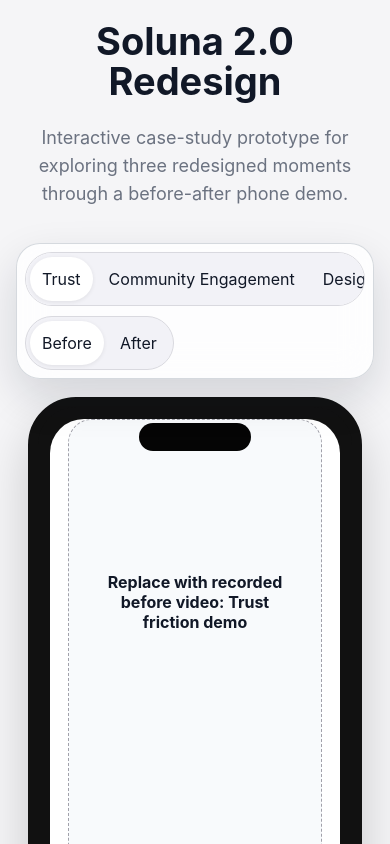
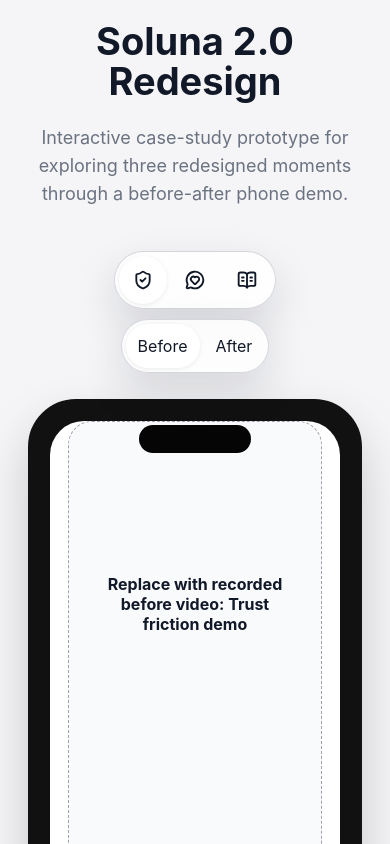
Before and after one commit to bulujamJudy/soluna-prototype, a React (Vite) app: page / in a window 390 px wide. Shown: the top 844 px of the page. Built offline with nearby package versions, Linux system fonts and the light colour scheme.

Commit message:
fix: compact demo control dock

```diff
--- a/src/components/demo/DemoShell.tsx
+++ b/src/components/demo/DemoShell.tsx
@@ -1,3 +1,4 @@
+import { BookOpenText, MessageCircleHeart, ShieldCheck, type LucideIcon } from "lucide-react";
 import { useState } from "react";
 import { features } from "../../data/features";
 import type { FeatureId } from "../../prototype/routeTypes";
@@ -5,6 +6,12 @@ import { NarrativePanel } from "./NarrativePanel";
 import { PhoneStage } from "./PhoneStage";
 
 export type CompareMode = "before" | "after";
+
+const featureIcons = {
+  trust: ShieldCheck,
+  community: MessageCircleHeart,
+  accessibility: BookOpenText
+} satisfies Record<FeatureId, LucideIcon>;
 
 export function DemoShell() {
   const [activeFeatureId, setActiveFeatureId] = useState<FeatureId>("trust");
@@ -26,18 +33,24 @@ export function DemoShell() {
           <PhoneStage feature={activeFeature} mode={mode} />
           <div className="demo-dock" aria-label="Demo controls">
             <div className="feature-tabs" aria-label="Feature chapters">
-              {features.map((feature) => (
+              {features.map((feature) => {
+                const FeatureIcon = featureIcons[feature.id];
+
+                return (
                   <button
                     key={feature.id}
                     className={feature.id === activeFeatureId ? "is-active" : ""}
+                    aria-label={feature.title}
+                    title={feature.title}
                     onClick={() => {
                       setActiveFeatureId(feature.id);
                       setMode("before");
                     }}
                   >
-                  {feature.title}
+                    <FeatureIcon aria-hidden="true" size={20} strokeWidth={2.25} />
                   </button>
-              ))}
+                );
+              })}
             </div>
             <div className="compare-toggle" aria-label="Before and after control">
               <button className={mode === "before" ? "is-active" : ""} onClick={() => setMode("before")}>
--- a/src/styles.css
+++ b/src/styles.css
@@ -106,6 +106,15 @@ button {
   background: transparent;
 }
 
+.feature-tabs button {
+  display: inline-grid;
+  width: 48px;
+  height: 48px;
+  min-height: 48px;
+  place-items: center;
+  padding: 0;
+}
+
 .feature-tabs button.is-active,
 .compare-toggle button.is-active {
   background: var(--surface);
@@ -195,16 +204,20 @@ button {
 .demo-dock {
   position: relative;
   z-index: 3;
-  display: flex;
+  display: grid;
+  grid-template-columns: auto auto;
   align-items: center;
   justify-content: center;
-  max-width: min(760px, calc(100vw - 32px));
+  max-width: min(420px, calc(100vw - 32px));
   margin-top: -22px;
   padding: 8px;
   gap: 10px;
-  border: 1px solid rgba(209, 213, 219, 0.9);
-  border-radius: 999px;
-  background: rgba(255, 255, 255, 0.82);
+}
+
+.demo-dock .feature-tabs,
+.demo-dock .compare-toggle {
+  border-color: rgba(209, 213, 219, 0.94);
+  background: rgba(255, 255, 255, 0.84);
   box-shadow: 0 18px 44px rgba(17, 24, 39, 0.14);
   backdrop-filter: blur(18px);
 }
@@ -293,8 +306,7 @@ button {
   .demo-dock {
     order: 1;
     margin-top: 0;
-    flex-wrap: wrap;
-    border-radius: 28px;
+    max-width: min(420px, 100%);
   }
 
   .feature-tabs,
@@ -519,15 +531,17 @@ button {
   }
 
   .demo-dock {
-    justify-content: flex-start;
-    width: 100%;
-    overflow-x: auto;
-    border-radius: 24px;
+    grid-template-columns: 1fr;
+    justify-items: center;
+    width: auto;
   }
 
   .feature-tabs button,
   .compare-toggle button {
-    padding-inline: 12px;
     white-space: nowrap;
   }
+
+  .compare-toggle button {
+    padding-inline: 12px;
+  }
 }
```
Lines whose indentation alone changed are shown as unchanged.
